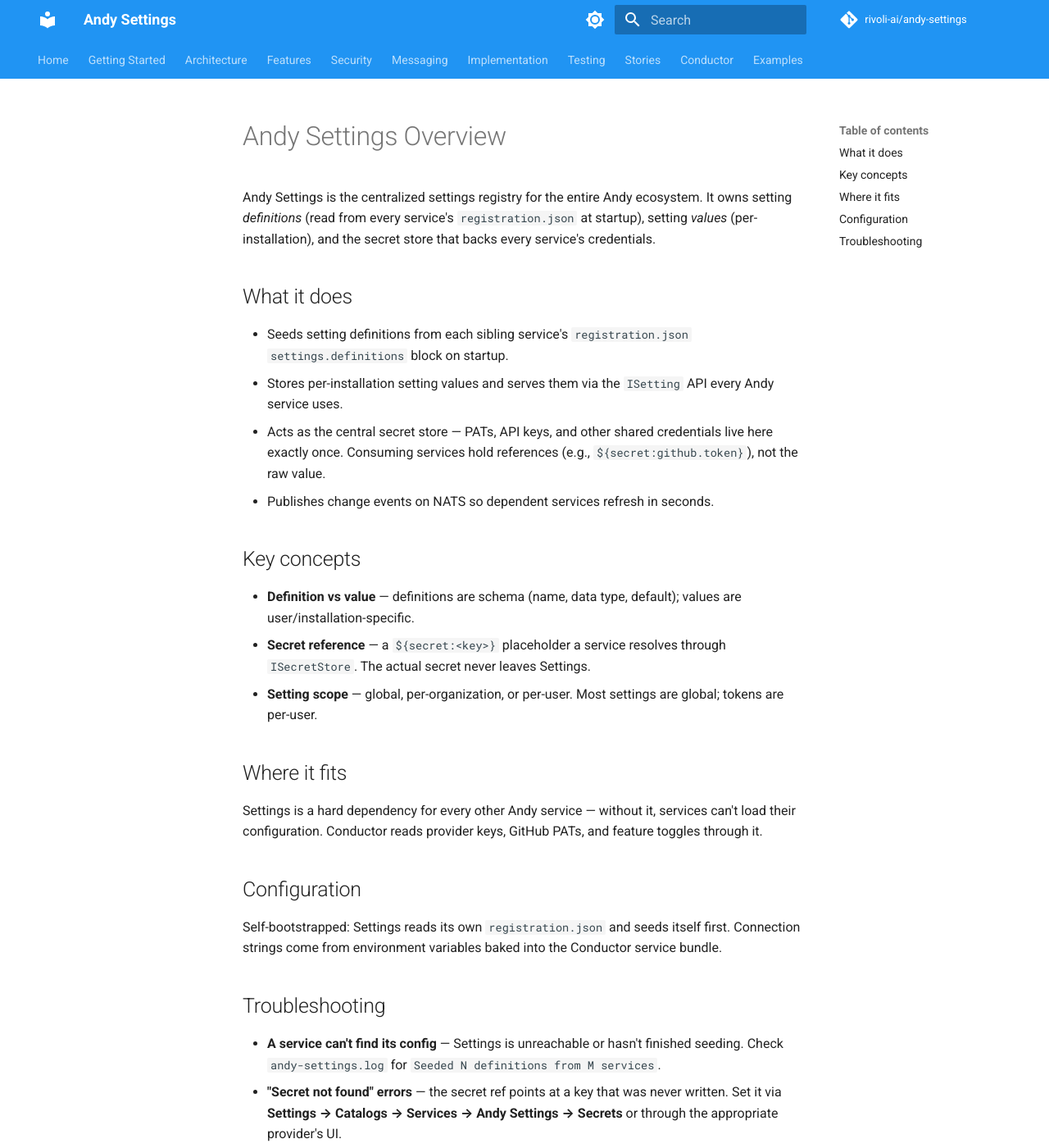
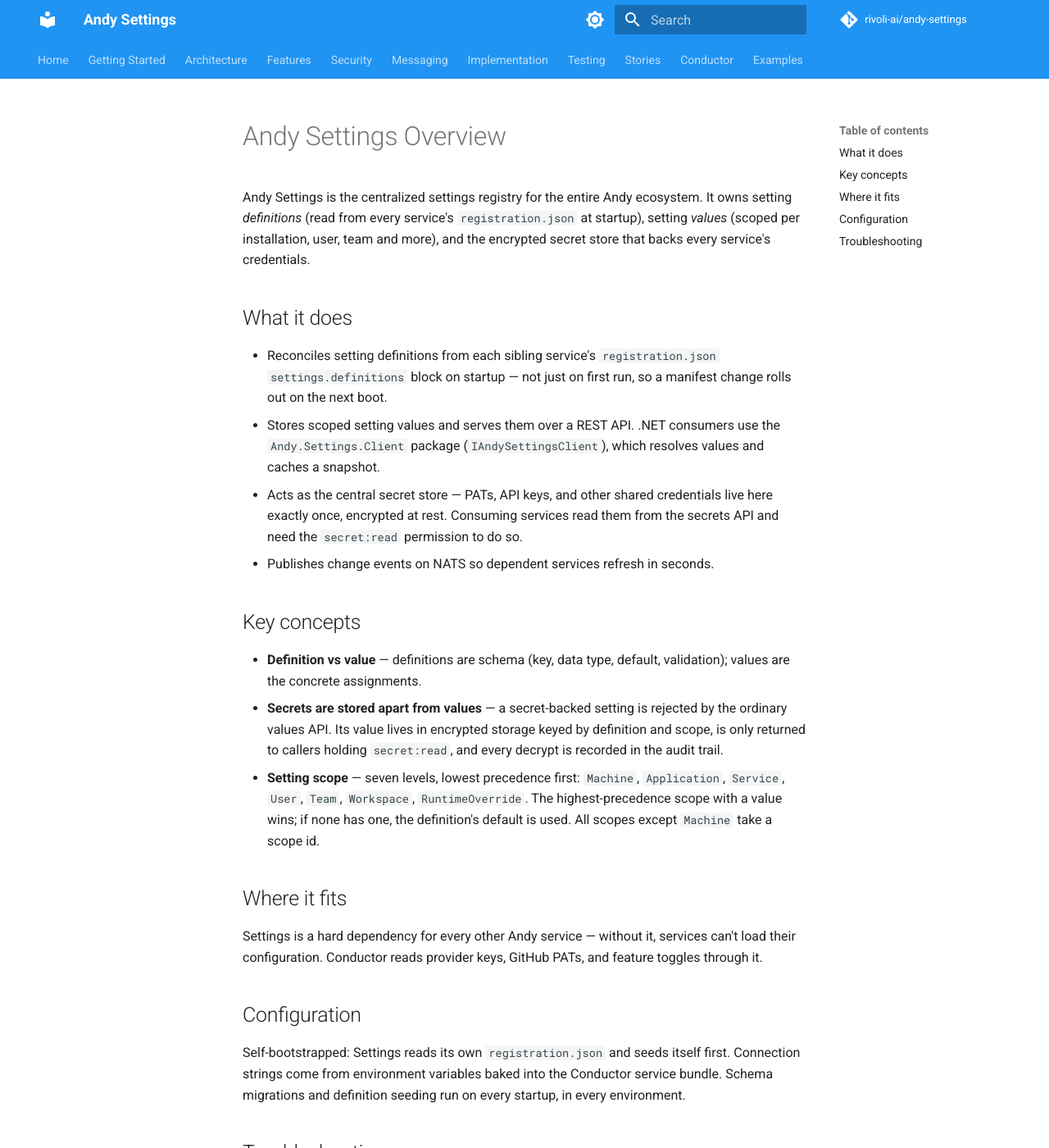
Before and after one commit to rivoli-ai/andy-settings, an MkDocs documentation site: the page built from docs/help/overview.md, in a window 1280 px wide and 1400 px high. Shown: the whole window at 82% size. Built offline with MkDocs 1.6.1 and Material for MkDocs 9.7.7, drawn with Linux system fonts in a browser that asks for light colours; comment, search, counter and statistics services are not loaded; some of the changed text lies outside the part shown.

Commit message:
Correct the Conductor-bundled help corpus
Verified against ../conductor: docs/help/*.md is NOT vestigial. Conductor's
scripts/build-all-services.sh copies <repo>/docs/help/ into the bundled
services output, and ServiceNarrativeHelpProvider ingests
Services/<svc>/docs/help/*.md into the in-app Help Center corpus. So this
is the andy-settings help users read inside Conductor, and it described a
service that does not exist. Verified each claim against the code:

  * "Secret reference — a ${secret:<key>} placeholder a service resolves
    through ISecretStore" — no such placeholder syntax and no ISecretStore
    exist anywhere. Secrets are stored in their own encrypted table keyed
    by definition and scope, and read through the secrets API under
    secret:read.
  * "serves them via the ISetting API every Andy service uses" — there is
    no ISetting. The consumer package is Andy.Settings.Client
    (IAndySettingsClient).
  * "Setting scope — global, per-organization, or per-user" — the real
    model is seven levels: Machine, Application, Service, User, Team,
    Workspace, RuntimeOverride. None of the three named scopes exist.
  * Troubleshooting told users to grep the log for "Seeded N definitions
    from M services". That string has never been logged — before this
    audit the seeder logged "Seeded {Count} new setting definitions", and
    it now logs "Definition catalog reconciled: ...". The instruction is
    updated to the line that is actually emitted.

Both the English and French translations carried the identical fictions;
both are corrected, and the French is a real translation of the corrected
text rather than a copy.

Also documents two behaviours operators hit in practice: secrets are
per-scope, so one user's value is not another's; and an undecryptable
secret after a key-ring change reports as absent with a
[SECRET-UNDECRYPTABLE] log line rather than failing the caller.

Same class of defect as the content/help/ corpus corrected in #158 —
these were the two halves of the help surface, and both were wrong.

Co-Authored-By: Claude Opus 5 (1M context) <noreply@anthropic.com>

```diff
--- a/docs/help/overview.md
+++ b/docs/help/overview.md
@@ -7,20 +7,20 @@ tags: [settings, configuration, secrets]
 
 # Andy Settings Overview
 
-Andy Settings is the centralized settings registry for the entire Andy ecosystem. It owns setting *definitions* (read from every service's `registration.json` at startup), setting *values* (per-installation), and the secret store that backs every service's credentials.
+Andy Settings is the centralized settings registry for the entire Andy ecosystem. It owns setting *definitions* (read from every service's `registration.json` at startup), setting *values* (scoped per installation, user, team and more), and the encrypted secret store that backs every service's credentials.
 
 ## What it does
 
-- Seeds setting definitions from each sibling service's `registration.json` `settings.definitions` block on startup.
-- Stores per-installation setting values and serves them via the `ISetting` API every Andy service uses.
-- Acts as the central secret store — PATs, API keys, and other shared credentials live here exactly once. Consuming services hold references (e.g., `${secret:github.token}`), not the raw value.
+- Reconciles setting definitions from each sibling service's `registration.json` `settings.definitions` block on startup — not just on first run, so a manifest change rolls out on the next boot.
+- Stores scoped setting values and serves them over a REST API. .NET consumers use the `Andy.Settings.Client` package (`IAndySettingsClient`), which resolves values and caches a snapshot.
+- Acts as the central secret store — PATs, API keys, and other shared credentials live here exactly once, encrypted at rest. Consuming services read them from the secrets API and need the `secret:read` permission to do so.
 - Publishes change events on NATS so dependent services refresh in seconds.
 
 ## Key concepts
 
-- **Definition vs value** — definitions are schema (name, data type, default); values are user/installation-specific.
-- **Secret reference** — a `${secret:<key>}` placeholder a service resolves through `ISecretStore`. The actual secret never leaves Settings.
-- **Setting scope** — global, per-organization, or per-user. Most settings are global; tokens are per-user.
+- **Definition vs value** — definitions are schema (key, data type, default, validation); values are the concrete assignments.
+- **Secrets are stored apart from values** — a secret-backed setting is rejected by the ordinary values API. Its value lives in encrypted storage keyed by definition and scope, is only returned to callers holding `secret:read`, and every decrypt is recorded in the audit trail.
+- **Setting scope** — seven levels, lowest precedence first: `Machine`, `Application`, `Service`, `User`, `Team`, `Workspace`, `RuntimeOverride`. The highest-precedence scope with a value wins; if none has one, the definition's default is used. All scopes except `Machine` take a scope id.
 
 ## Where it fits
 
@@ -28,10 +28,11 @@ Settings is a hard dependency for every other Andy service — without it, servi
 
 ## Configuration
 
-Self-bootstrapped: Settings reads its own `registration.json` and seeds itself first. Connection strings come from environment variables baked into the Conductor service bundle.
+Self-bootstrapped: Settings reads its own `registration.json` and seeds itself first. Connection strings come from environment variables baked into the Conductor service bundle. Schema migrations and definition seeding run on every startup, in every environment.
 
 ## Troubleshooting
 
-- **A service can't find its config** — Settings is unreachable or hasn't finished seeding. Check `andy-settings.log` for `Seeded N definitions from M services`.
-- **"Secret not found" errors** — the secret ref points at a key that was never written. Set it via **Settings → Catalogs → Services → Andy Settings → Secrets** or through the appropriate provider's UI.
-- **Settings changes not reflected** — NATS isn't running or the consumer isn't subscribed. Restart the consuming service; values are eagerly refreshed on next request.
+- **A service can't find its config** — Settings is unreachable or hasn't finished seeding. Check `andy-settings.log` for `Definition catalog reconciled: N added, M updated, ...`, which is logged once startup reconciliation completes.
+- **"Secret not found" errors** — no secret has been written for that definition at the scope being requested. Note that secrets are per-scope: a value set for one user is not visible to another. Set it via **Settings → Catalogs → Services → Andy Settings → Secrets** or through the appropriate provider's UI.
+- **A secret reads as missing right after a restart** — if the Data Protection key ring changed, existing ciphertext can no longer be decrypted and is reported as absent rather than failing the caller. The log records `[SECRET-UNDECRYPTABLE]`. Re-set the secret to repair it.
+- **Settings changes not reflected** — NATS isn't running or the consumer isn't subscribed. Restart the consuming service; values are refreshed on the next read.
```
Also changed, not shown: docs/help/overview.fr.md (+12 -11 lines).
